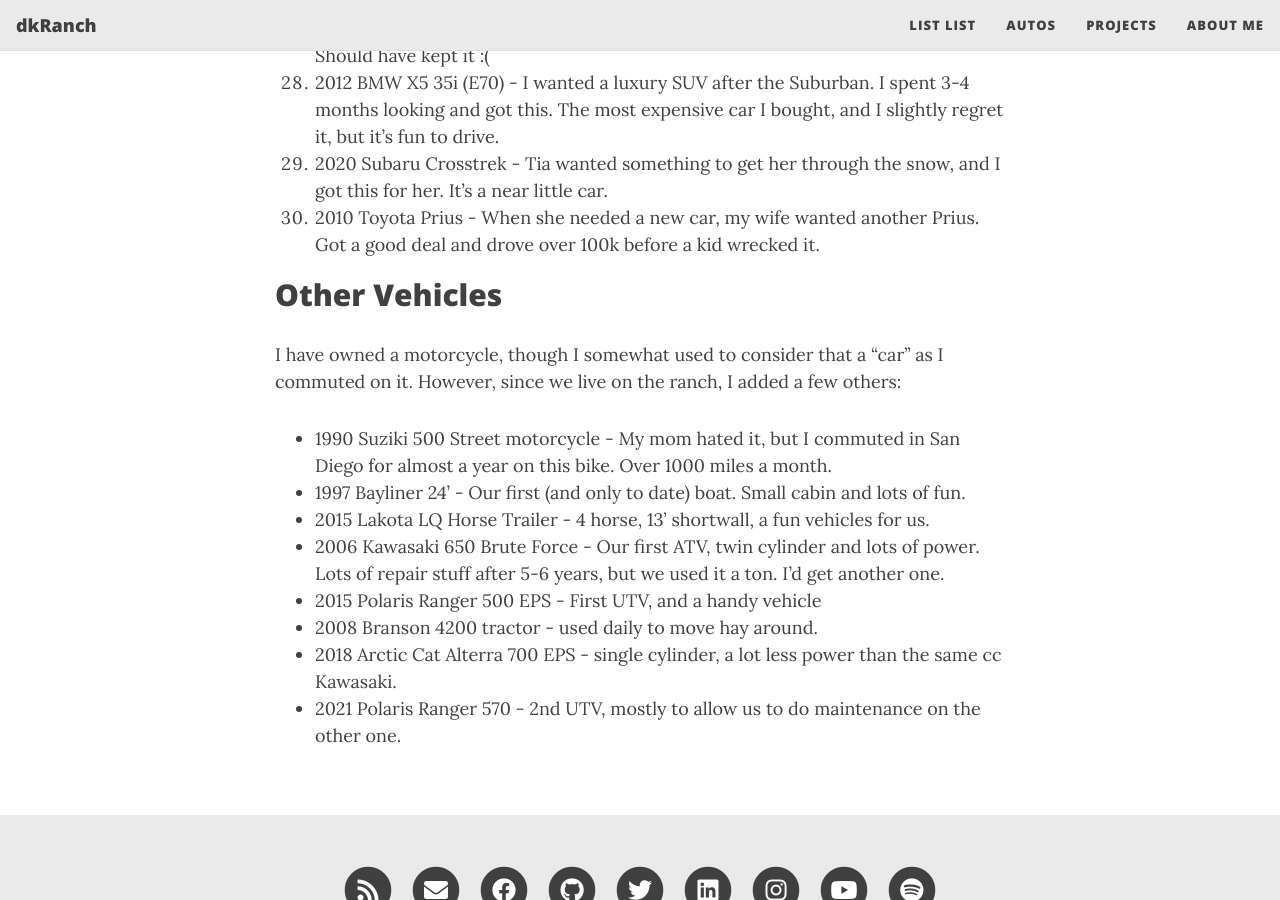
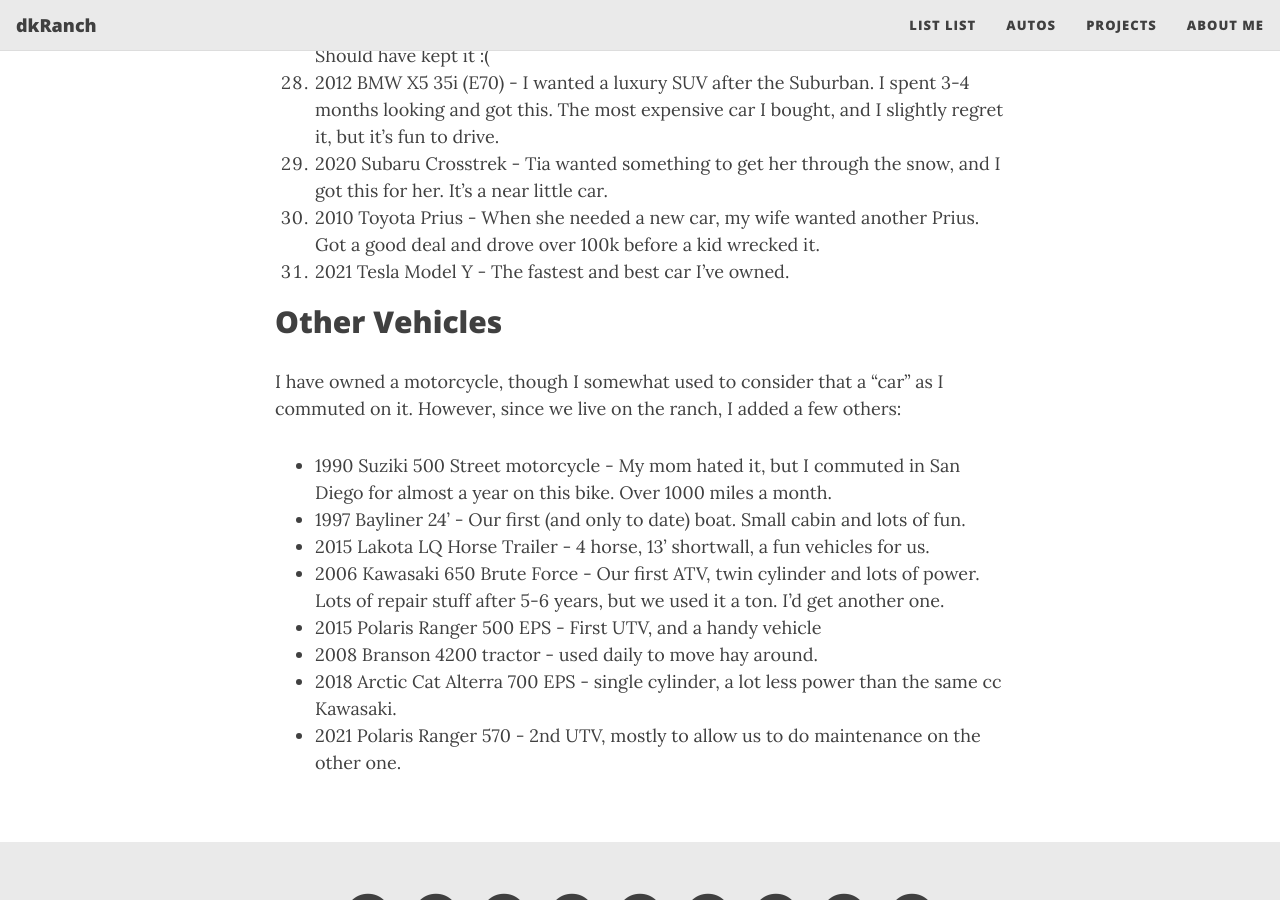
Before and after one commit to dkranch/www, a Jekyll site: the page built from autos.md, in a window 1280 px wide and 900 px high, scrolled down 2425 px. Built offline with Jekyll 4.4.1, drawn with Linux system fonts in a browser that asks for light colours; nearby versions of some CDN libraries.

Commit message:
added tesla

```diff
--- a/autos.md
+++ b/autos.md
@@ -45,8 +45,9 @@
 26. 2001 Chevy Suburban - We bought this with 101k miles for $6500 and at last check we'd owned it for 15 years, driven it all over the West, and it has 230k miles. The White Whale might be the best car I've owned.
 27. 1998 Porsche 911 Targa - dream car that I owned for about 8 or 9 years. At some point it didn't fit the lifestyle and my messed up knee had me sell this to a friend. Should have kept it :(
 28. 2012 BMW X5 35i (E70) - I wanted a luxury SUV after the Suburban. I spent 3-4 months looking and got this. The most expensive car I bought, and I slightly regret it, but it's fun to drive.
-29. 2020  Subaru Crosstrek - Tia wanted something to get her through the snow, and I got this for her. It's a near little car.
+29. 2020 Subaru Crosstrek - Tia wanted something to get her through the snow, and I got this for her. It's a near little car.
 30. 2010 Toyota Prius - When she needed a new car, my wife wanted another Prius. Got a good deal and drove over 100k before a kid wrecked it.
+13. 2021 Tesla Model Y - The fastest and best car I've owned.
 
 
 ## Other Vehicles
```
